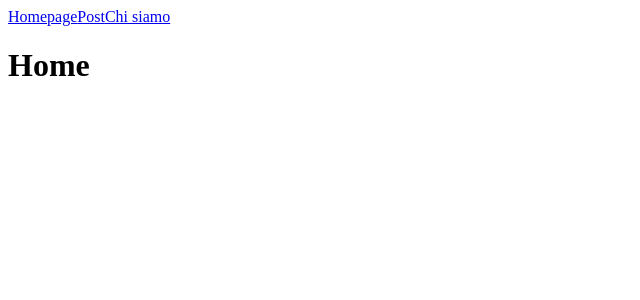
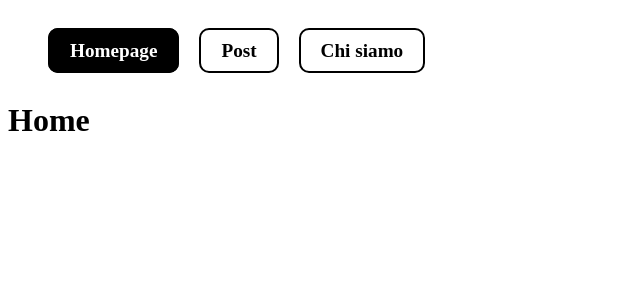
Before and after one commit to BassaniDavid/react-router, a React (Vite) app: page / in a window 1280 px wide. Shown: the top 300 px of the page, without its empty margins (0-640 px from the left). Built offline with nearby package versions, Linux system fonts and the light colour scheme.

Commit message:
feat: bonus 2

```diff
--- a/src/components/Navbar.jsx
+++ /dev/null
@@ -1,11 +0,0 @@
-import { NavLink } from "react-router-dom";
-
-export default function Navbar() {
-    return (
-        <nav>
-            <NavLink to="/">Homepage</NavLink>
-            <NavLink to="/posts">Post</NavLink>
-            <NavLink to="/chi-siamo">Chi siamo</NavLink>
-        </nav>
-    )
-}
--- a/src/index.css
+++ b/src/index.css
@@ -0,0 +1,25 @@
+ul {
+    display: flex;
+    gap: 20px;
+    font-weight: 800;
+    font-size: larger;
+    margin: 40px 0;
+}
+
+ul li {
+    list-style: none;
+
+}
+
+ul li a {
+    padding: 10px 20px;
+    text-decoration: none;
+    color: black;
+    border: 2px solid black;
+    border-radius: 10px;
+}
+
+.active {
+    background-color: rgb(0, 0, 0);
+    color: white;
+}
--- a/src/layouts/DefaultLayout.jsx
+++ b/src/layouts/DefaultLayout.jsx
@@ -1,10 +1,22 @@
 import { Outlet, NavLink } from "react-router-dom";
-import Navbar from "../components/navbar";
+
 
 export default function DefaultLayout() {
     return (
         <>
-            <Navbar />
+            <nav>
+                <ul>
+                    <li>
+                        <NavLink to="/">Homepage</NavLink>
+                    </li>
+                    <li>
+                        <NavLink to="/posts">Post</NavLink>
+                    </li>
+                    <li>
+                        <NavLink to="/chi-siamo">Chi siamo</NavLink>
+                    </li>
+                </ul>
+            </nav>
 
             <Outlet />
         </>
```
